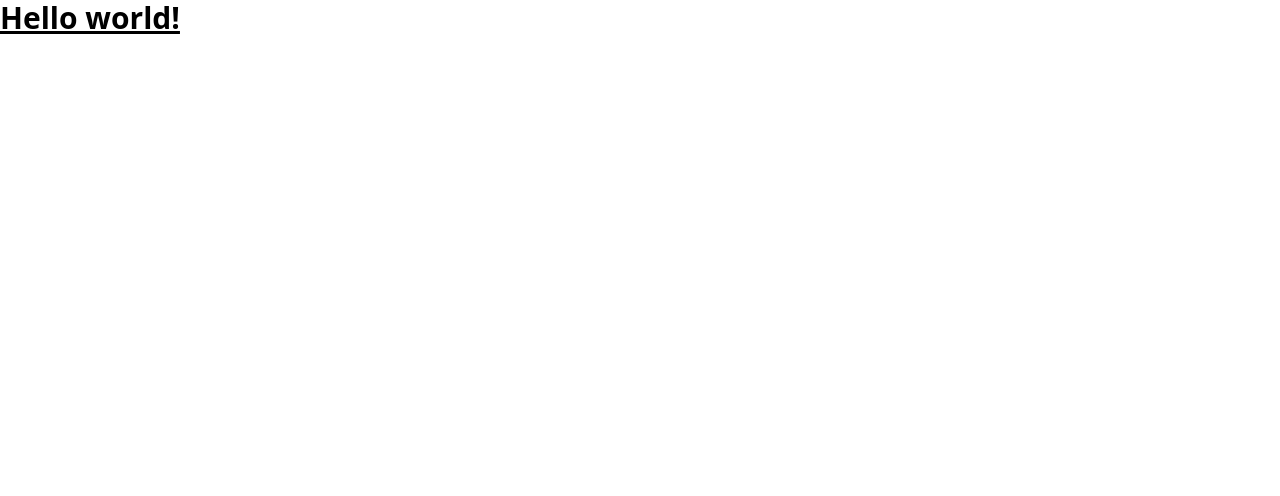
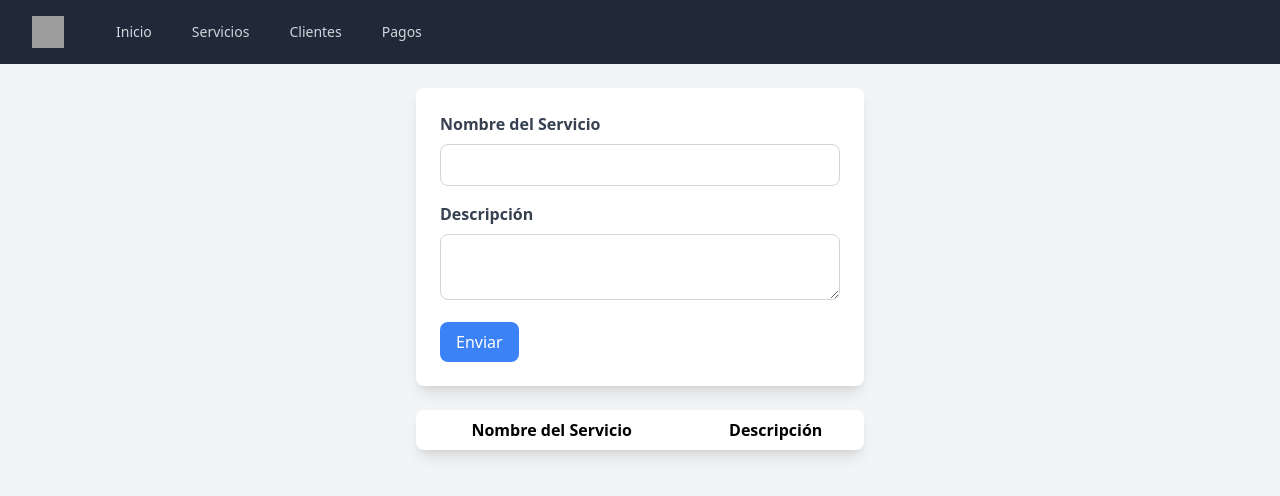
Before and after one commit to Caliz17/Servicios-RFID, a React (Create React App) app in the folder front-end/: page /services in a window 1280 px wide. Shown: the top 496 px of the page. Built offline with nearby package versions, Linux system fonts and the light colour scheme; grey boxes are pictures that could not be loaded.

Commit message:
create view and layout

```diff
--- a/front-end/package.json
+++ b/front-end/package.json
@@ -8,6 +8,7 @@
     "@testing-library/user-event": "^13.5.0",
     "react": "^18.3.1",
     "react-dom": "^18.3.1",
+    "react-router-dom": "^6.23.1",
     "react-scripts": "5.0.1",
     "web-vitals": "^2.1.4"
   },
--- a/front-end/src/App.js
+++ b/front-end/src/App.js
@@ -1,7 +1,21 @@
-export default function App() {
+import React from 'react';
+import { BrowserRouter as Router, Route, Routes, Navigate } from 'react-router-dom';
+import Navbar from './layouts/navbar.js';
+import Home from './Components/home.js';
+import Services from './Components/services.js';
+
+function App() {
   return (
-    <h1 className="text-3xl font-bold underline">
-      Hello world!
-    </h1>
-  )
+    <Router>
+      <div className="App">
+        <Navbar />
+        <Routes>
+          <Route path="/" element={<Navigate to="/home" />} />
+          <Route path="/home" element={<Home />} />
+          <Route path="/services" element={<Services />} />
+        </Routes>
+      </div>
+    </Router>
+  );
 }
+export default App;
--- /dev/null
+++ b/front-end/src/Components/home.js
@@ -0,0 +1,14 @@
+import React from 'react';
+
+const Home = () => {
+  return (
+    <div className="container mx-auto px-4 py-8">
+      <h1 className="text-4xl font-bold text-gray-900">Bienvenido a la Página Principal</h1>
+      <p className="mt-4 text-gray-600">
+        Este es el contenido de la vista Home. Puedes agregar más contenido y estilos aquí según tus necesidades.
+      </p>
+    </div>
+  );
+};
+
+export default Home;
--- /dev/null
+++ b/front-end/src/Components/services.js
@@ -0,0 +1,79 @@
+import React, { useState } from 'react';
+
+const Services = () => {
+  const [isSidebarOpen, setIsSidebarOpen] = useState(false);
+  const [nombreServicio, setNombreServicio] = useState('');
+  const [descripcion, setDescripcion] = useState('');
+  const [servicios, setServicios] = useState([]);
+
+  const toggleSidebar = () => {
+    setIsSidebarOpen(!isSidebarOpen);
+  };
+
+  const handleSubmit = (e) => {
+    e.preventDefault();
+    // Aquí puedes manejar el envío del formulario, como enviarlo a una API
+    const nuevoServicio = {
+      nombreServicio,
+      descripcion
+    };
+    setServicios([...servicios, nuevoServicio]);
+    setNombreServicio('');
+    setDescripcion('');
+    console.log('Nombre del Servicio:', nombreServicio);
+    console.log('Descripción:', descripcion);
+  };
+
+  return (
+    <div className="flex flex-col items-center min-h-screen bg-gray-100 p-6">
+      <form onSubmit={handleSubmit} className="bg-white p-6 rounded-lg shadow-lg w-full max-w-md mb-6">
+        <div className="mb-4">
+          <label htmlFor="nombreServicio" className="block text-gray-700 font-bold mb-2">
+            Nombre del Servicio
+          </label>
+          <input
+            type="text"
+            id="nombreServicio"
+            value={nombreServicio}
+            onChange={(e) => setNombreServicio(e.target.value)}
+            className="w-full px-3 py-2 border border-gray-300 rounded-lg focus:outline-none focus:border-blue-500"
+            required
+          />
+        </div>
+        <div className="mb-4">
+          <label htmlFor="descripcion" className="block text-gray-700 font-bold mb-2">
+            Descripción
+          </label>
+          <textarea
+            id="descripcion"
+            value={descripcion}
+            onChange={(e) => setDescripcion(e.target.value)}
+            className="w-full px-3 py-2 border border-gray-300 rounded-lg focus:outline-none focus:border-blue-500"
+          ></textarea>
+        </div>
+        <button type="submit" className="bg-blue-500 text-white px-4 py-2 rounded-lg hover:bg-blue-700 focus:outline-none focus:bg-blue-700">
+          Enviar
+        </button>
+      </form>
+
+      <table className="table-auto w-full max-w-md bg-white rounded-lg shadow-lg">
+        <thead>
+          <tr>
+            <th className="px-4 py-2">Nombre del Servicio</th>
+            <th className="px-4 py-2">Descripción</th>
+          </tr>
+        </thead>
+        <tbody>
+          {servicios.map((servicio, index) => (
+            <tr key={index}>
+              <td className="border px-4 py-2">{servicio.nombreServicio}</td>
+              <td className="border px-4 py-2">{servicio.descripcion}</td>
+            </tr>
+          ))}
+        </tbody>
+      </table>
+    </div>
+  );
+};
+
+export default Services;
--- /dev/null
+++ b/front-end/src/layouts/navbar.js
@@ -0,0 +1,55 @@
+import React, { useState } from 'react';
+
+const Navbar = () => {
+  const [isOpen, setIsOpen] = useState(false);
+
+  const toggleMenu = () => {
+    setIsOpen(!isOpen);
+  };
+
+  return (
+    <nav className="bg-gray-800">
+      <div className="max-w-7xl mx-auto px-4 sm:px-6 lg:px-8">
+        <div className="flex items-center justify-between h-16">
+          <div className="flex items-center">
+            <div className="flex-shrink-0">
+              <img className="h-8 w-8" src="https://cdn.icon-icons.com/icons2/3058/PNG/512/cloud_hosting_cloud_services_cloud_data_network_cloud_sharing_icon_190633.png" alt="Logo" />
+            </div>
+            <div className="hidden md:block">
+              <div className="ml-10 flex items-baseline space-x-4">
+                <a href="/home" className="text-gray-300 hover:bg-gray-700 hover:text-white px-3 py-2 rounded-md text-sm font-medium">Inicio</a>
+                <a href="/services" className="text-gray-300 hover:bg-gray-700 hover:text-white px-3 py-2 rounded-md text-sm font-medium">Servicios</a>
+                <a href="/customer" className="text-gray-300 hover:bg-gray-700 hover:text-white px-3 py-2 rounded-md text-sm font-medium">Clientes</a>
+                <a href="/payments" className="text-gray-300 hover:bg-gray-700 hover:text-white px-3 py-2 rounded-md text-sm font-medium">Pagos</a>
+              </div>
+            </div>
+          </div>
+          <div className="-mr-2 flex md:hidden">
+            <button onClick={toggleMenu} className="bg-gray-900 text-gray-400 hover:text-white hover:bg-gray-800 inline-flex items-center justify-center p-2 rounded-md focus:outline-none focus:ring-2 focus:ring-offset-2 focus:ring-offset-gray-800 focus:ring-white">
+              <span className="sr-only">Open main menu</span>
+              {!isOpen ? (
+                <svg className="block h-6 w-6" xmlns="http://www.w3.org/2000/svg" fill="none" viewBox="0 0 24 24" stroke="currentColor" aria-hidden="true">
+                  <path strokeLinecap="round" strokeLinejoin="round" strokeWidth="2" d="M4 6h16M4 12h16M4 18h16" />
+                </svg>
+              ) : (
+                <svg className="block h-6 w-6" xmlns="http://www.w3.org/2000/svg" fill="none" viewBox="0 0 24 24" stroke="currentColor" aria-hidden="true">
+                  <path strokeLinecap="round" strokeLinejoin="round" strokeWidth="2" d="M6 18L18 6M6 6l12 12" />
+                </svg>
+              )}
+            </button>
+          </div>
+        </div>
+      </div>
+      <div className={`md:hidden ${isOpen ? 'block' : 'hidden'}`}>
+        <div className="px-2 pt-2 pb-3 space-y-1 sm:px-3">
+          <a href="#" className="text-gray-300 hover:bg-gray-700 hover:text-white block px-3 py-2 rounded-md text-base font-medium">Inicio</a>
+          <a href="#" className="text-gray-300 hover:bg-gray-700 hover:text-white block px-3 py-2 rounded-md text-base font-medium">Acerca de</a>
+          <a href="#" className="text-gray-300 hover:bg-gray-700 hover:text-white block px-3 py-2 rounded-md text-base font-medium">Servicios</a>
+          <a href="#" className="text-gray-300 hover:bg-gray-700 hover:text-white block px-3 py-2 rounded-md text-base font-medium">Contacto</a>
+        </div>
+      </div>
+    </nav>
+  );
+};
+
+export default Navbar;
```
Also changed, not shown: 1 other file (tests, documents, lock files or other folders).
